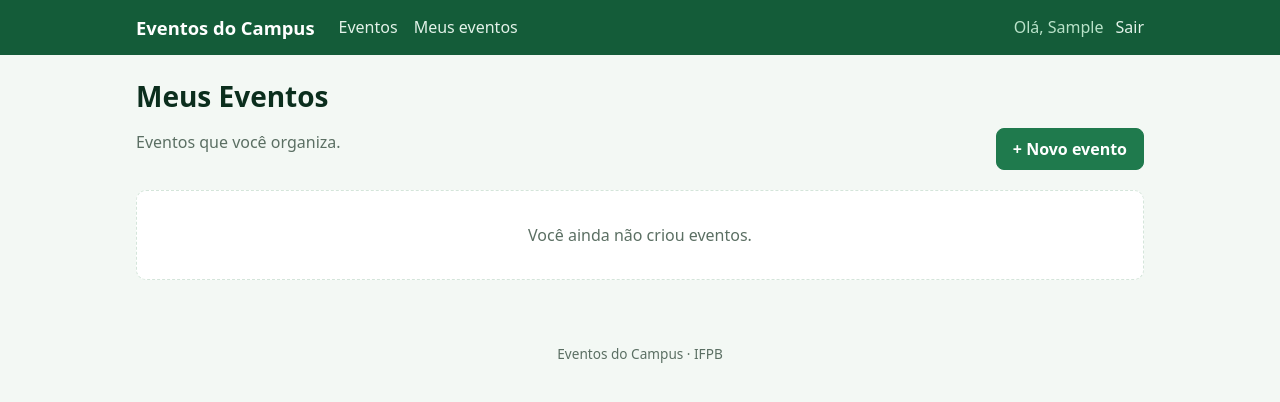
After one commit to SuetoneCarneiro/event-management-system-rad, a Django app: page /meus-eventos/ in a window 1280 px wide. The commit adds this page. Shown: the top 402 px of the page. Run offline with Django 4.2, Linux system fonts and the light colour scheme; the visitor is signed in with stand-in values (Sample User, id 1); data that the repository does not hold is empty.

Commit message:
feat: adiciona página Meus eventos do organizador
View-função protegida por decoradores (login_required e permission_required).

Co-Authored-By: Claude Opus 5.5 <noreply@anthropic.com>

```diff
--- /dev/null
+++ b/eventos/templates/eventos/meus_eventos.html
@@ -0,0 +1,42 @@
+{% extends 'base.html' %}
+
+{% block titulo %}Meus eventos · Eventos do Campus{% endblock %}
+
+{% block conteudo %}
+<div class="cabecalho-pagina">
+    <div>
+        <h1>Meus Eventos</h1>
+        <p class="texto-suave">Eventos que você organiza.</p>
+    </div>
+    <a class="botao" href="{% url 'eventos:criar' %}">+ Novo evento</a>
+</div>
+
+<div class="grade-cartoes">
+    {% for evento in eventos %}
+    <article class="cartao cartao-evento">
+        <div class="cartao-evento-topo">
+            {% if evento.inscricoes_abertas %}
+            <span class="etiqueta">Inscrições abertas</span>
+            {% else %}
+            <span class="etiqueta etiqueta-perigo">Inscrições fechadas</span>
+            {% endif %}
+        </div>
+        <h3>{{ evento.nome }}</h3>
+        <p class="periodo">
+            {% if evento.data_inicio == evento.data_fim %}
+            {{ evento.data_inicio|date:"d/m/Y" }}
+            {% else %}
+            {{ evento.data_inicio|date:"d/m/Y" }} a {{ evento.data_fim|date:"d/m/Y" }}
+            {% endif %}
+        </p>
+        <p class="texto-suave">{{ evento.descricao|truncatewords:25 }}</p>
+        <div class="acoes">
+            <a class="botao botao-secundario botao-pequeno" href="{% url 'eventos:detalhe' evento.pk %}">Ver programação</a>
+            <a class="botao botao-secundario botao-pequeno" href="{% url 'eventos:editar' evento.pk %}">Editar</a>
+        </div>
+    </article>
+    {% empty %}
+    <div class="vazio">Você ainda não criou eventos.</div>
+    {% endfor %}
+</div>
+{% endblock %}
--- a/eventos/urls.py
+++ b/eventos/urls.py
@@ -16,4 +16,5 @@ urlpatterns = [
     path('eventos/<int:evento_pk>/atividades/nova/', views.AtividadeCreateView.as_view(), name='atividade_criar'),
     path('atividades/<int:pk>/editar/', views.AtividadeUpdateView.as_view(), name='atividade_editar'),
     path('atividades/<int:pk>/excluir/', views.AtividadeDeleteView.as_view(), name='atividade_excluir'),
+    path('meus-eventos/', views.meus_eventos, name='meus_eventos'),
 ]
--- a/eventos/views.py
+++ b/eventos/views.py
@@ -1,6 +1,7 @@
+from django.contrib.auth.decorators import login_required, permission_required
 from django.contrib.auth.mixins import LoginRequiredMixin, PermissionRequiredMixin, UserPassesTestMixin
 from django.contrib.messages.views import SuccessMessageMixin
-from django.shortcuts import get_object_or_404
+from django.shortcuts import get_object_or_404, render
 from django.urls import reverse, reverse_lazy
 from django.utils import timezone
 from django.utils.functional import cached_property
@@ -32,6 +33,14 @@ class EventoDetailView(DetailView):
         contexto['atividades'] = atividades
         contexto['eh_organizador'] = self.object.organizador_id == self.request.user.id
         return contexto
+
+
+# Fazendo 1 com função e decoradores
+@login_required
+@permission_required('eventos.add_evento', raise_exception=True)
+def meus_eventos(request):
+    eventos = Evento.objects.filter(organizador=request.user)
+    return render(request, 'eventos/meus_eventos.html', {'eventos': eventos})
 
 
 # --- Organizador: autorização em três camadas ---
@@ -92,7 +101,7 @@ class EventoUpdateView(LoginRequiredMixin, PermissionRequiredMixin, EventoDoOrga
 class EventoDeleteView(LoginRequiredMixin, PermissionRequiredMixin, EventoDoOrganizadorMixin,
                        SuccessMessageMixin, DeleteView):
     permission_required = 'eventos.delete_evento'
-    success_url = reverse_lazy('eventos:lista')
+    success_url = reverse_lazy('eventos:meus_eventos')
     success_message = 'Evento excluído.'
 
 
--- a/templates/base.html
+++ b/templates/base.html
@@ -12,6 +12,9 @@
             <a class="marca" href="{% url 'eventos:lista' %}">Eventos do Campus</a>
             <nav class="nav">
                 <a href="{% url 'eventos:lista' %}">Eventos</a>
+                {% if perms.eventos.add_evento %}
+                    <a href="{% url 'eventos:meus_eventos' %}">Meus eventos</a>
+                {% endif %}
                 {% block nav_extra %}{% endblock %}
                 <div class="nav-usuario">
                     {% if user.is_authenticated %}
```
